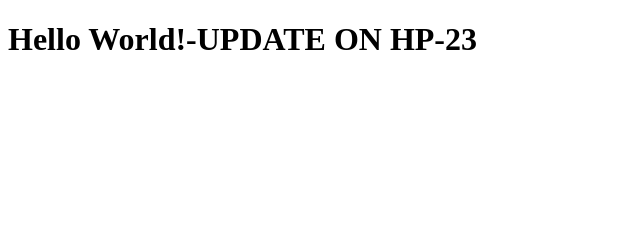
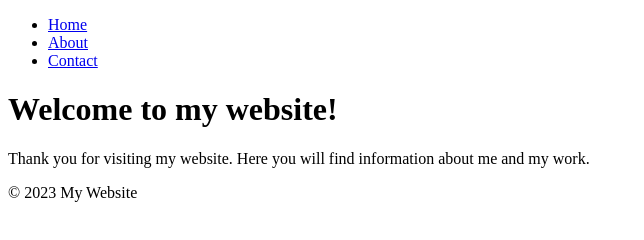
Before and after one commit to fxd-96/special-palm-tree, a plain HTML site: page index.html in a window 1280 px wide. Shown: the whole page, without its empty margins (0-644 px from the left). Drawn offline with Linux system fonts and the light colour scheme.

Commit message:
230422-commit

```diff
--- a/index.html
+++ b/index.html
@@ -1,9 +1,24 @@
 <!DOCTYPE html>
 <html>
-  <head>
-    <title>south-tech!</title>
-  </head>
-  <body>
-    <h1>Hello World!-UPDATE ON HP-23 </h1>
-  </body>
+<head>
+	<title>My Website</title>
+</head>
+<body>
+	<header>
+		<nav>
+			<ul>
+				<li><a href="#">Home</a></li>
+				<li><a href="#">About</a></li>
+				<li><a href="#">Contact</a></li>
+			</ul>
+		</nav>
+	</header>
+	<main>
+		<h1>Welcome to my website!</h1>
+		<p>Thank you for visiting my website. Here you will find information about me and my work.</p>
+	</main>
+	<footer>
+		<p>&copy; 2023 My Website</p>
+	</footer>
+</body>
 </html>
```
